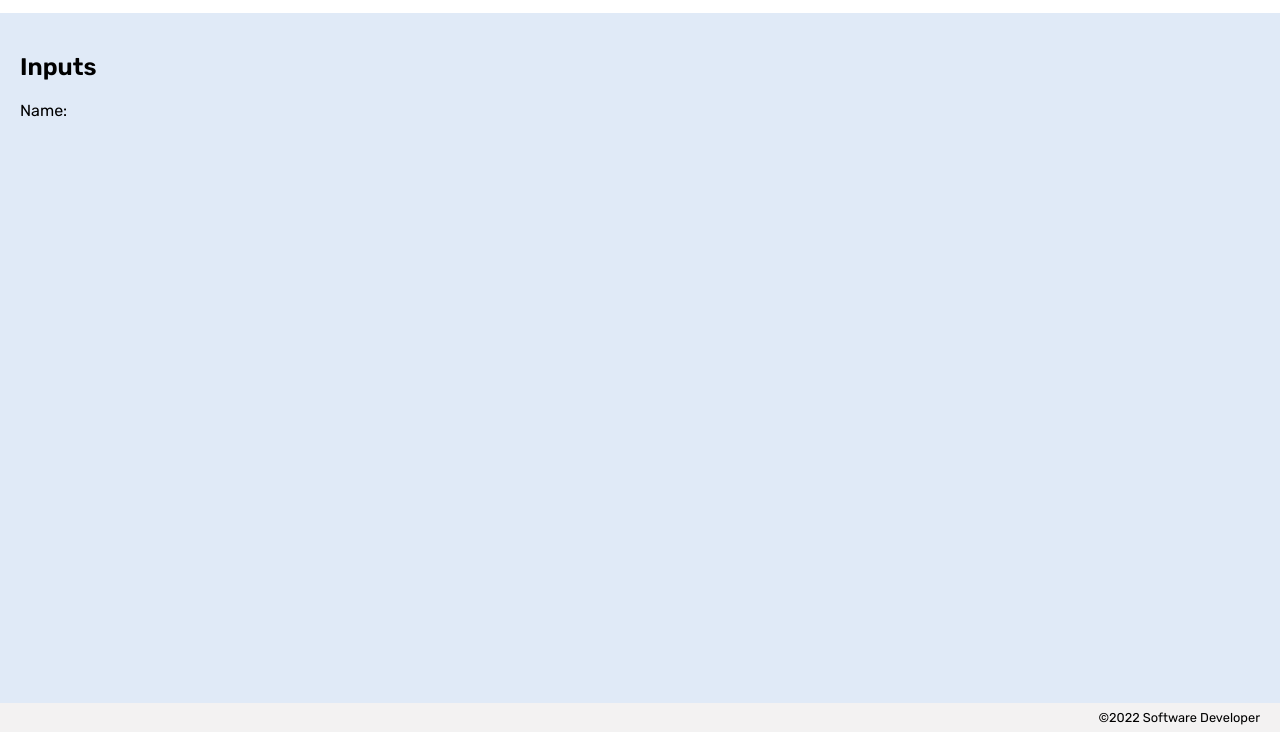
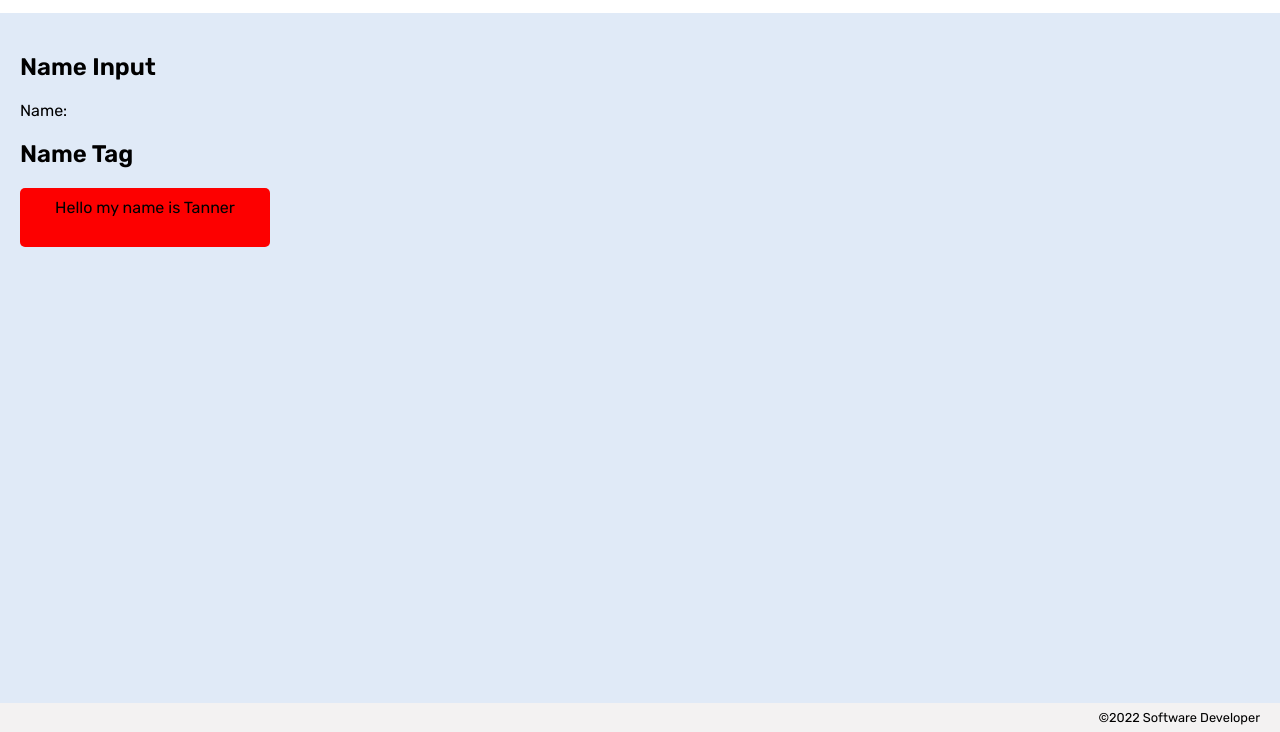
Before and after one commit to TannerRichards990/Name-Tag-2, a plain HTML site: page index.html in a window 1280 px wide. Shown: the part 68-800 px from the top of the page. Drawn offline with Linux system fonts and the light colour scheme.

Commit message:
added html, working on css styling to make it nice

```diff
--- a/index.html
+++ b/index.html
@@ -23,13 +23,22 @@
 
     <main>
         <section>
-            <h2>Inputs</h2>
+            <h2>Name Input</h2>
             <label>
                 Name:
                 <div id="name-input">
 
                 </div>
             </label>
+        </section>
+
+        <section>
+            <h2>Name Tag</h2>
+            <p id="name-tag">
+            <span id="greeting-display">Hello</span>
+            <span id="intro-display">my name is</span>
+            <span id="name-display">Tanner</span>
+            </p>
         </section>
 
     </main>
--- a/styles/global.css
+++ b/styles/global.css
@@ -33,3 +33,12 @@ footer {
     justify-content: flex-end;
     background-color: var(--footer-background);
 }
+
+#name-tag {
+    background: rgb(253, 0 ,0);
+    width: 250px;
+    text-align: center;
+    padding-top: 10px;
+    padding-bottom: 30px;
+    border-radius: 5px;
+}
```
